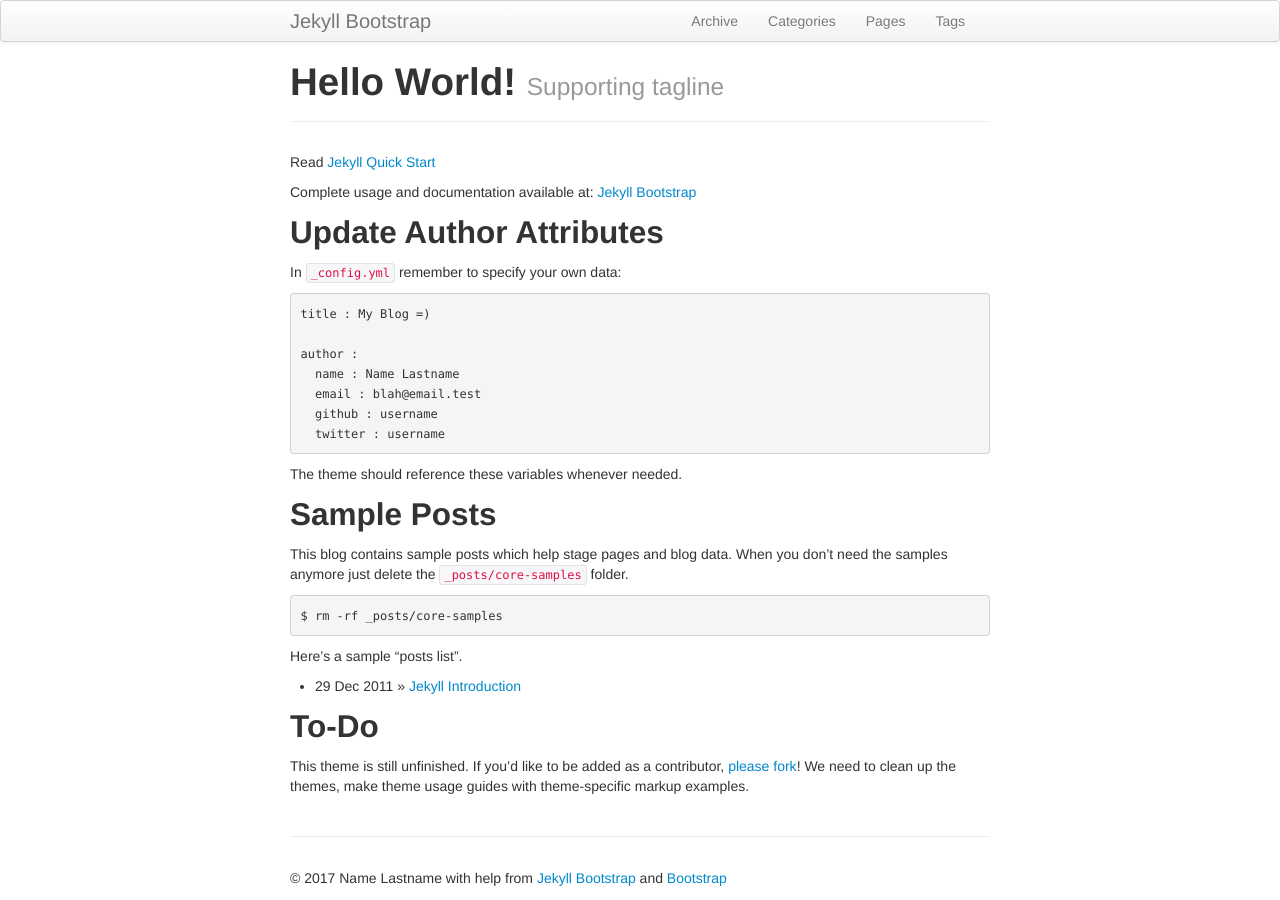
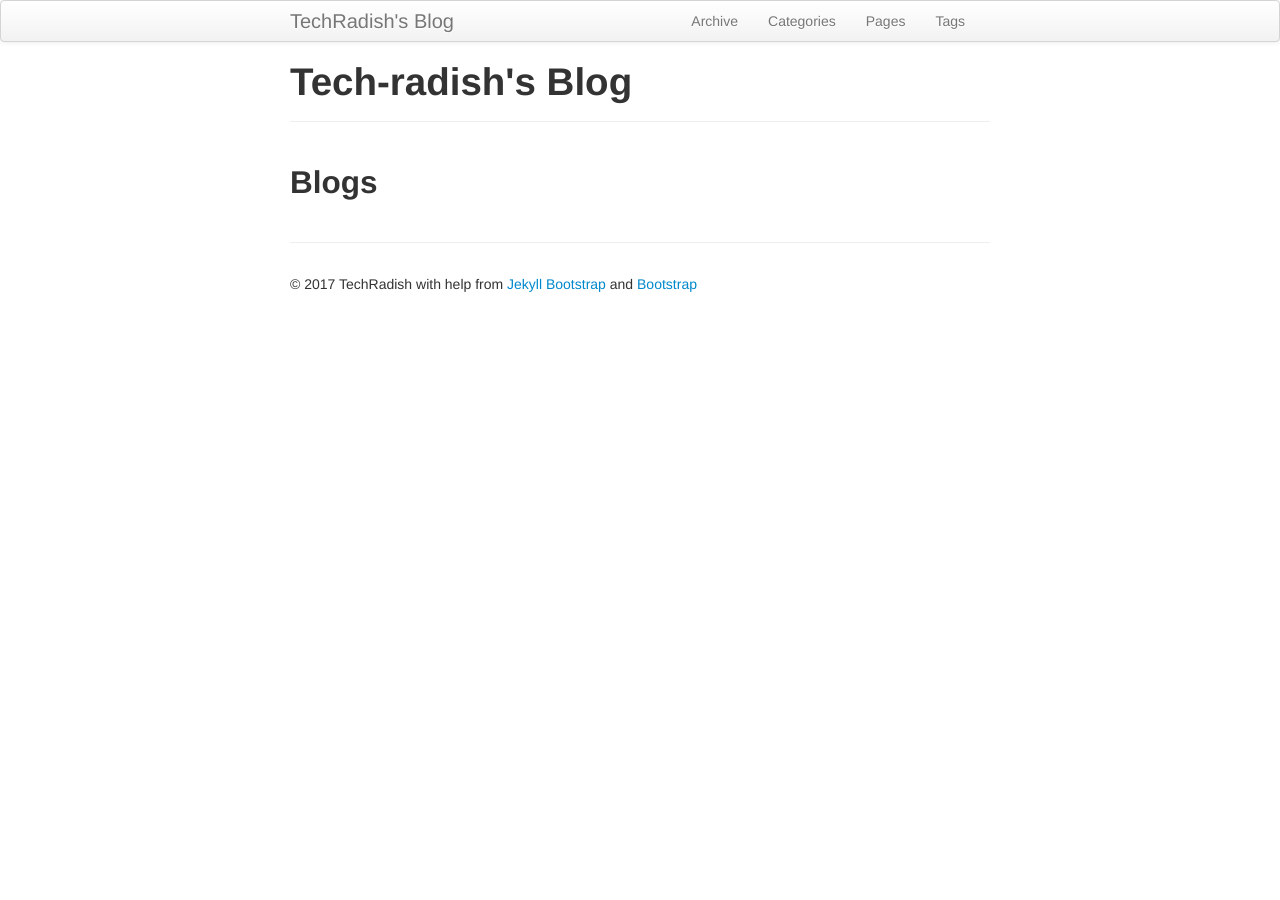
Before and after one commit to GreenWangcl/greenwangcl.github.com, a Jekyll site: the page built from index.md, in a window 1280 px wide. Built offline with Jekyll 4.4.1, drawn with Linux system fonts in a browser that asks for light colours.

Commit message:
Update home page

```diff
--- a/_config.yml
+++ b/_config.yml
@@ -2,20 +2,19 @@
 # For more see: http://jekyllrb.com/docs/permalinks/
 permalink: /:categories/:year/:month/:day/:title
 
-exclude: [".rvmrc", ".rbenv-version", "README.md", "Rakefile", "changelog.md"]
+exclude: [".rvmrc", ".rbenv-version", "README.md", "Rakefile", "changelog.md", "_posts/core-samples", "atom.xml", "rss.xml"]
 highlighter: pygments
 
 # Themes are encouraged to use these universal variables
 # so be sure to set them if your theme uses them.
 #
-title : Jekyll Bootstrap
+title : TechRadish's Blog
 tagline: Site Tagline
 author :
-  name : Name Lastname
-  email : blah@email.test
-  github : username
-  twitter : username
-  feedburner : feedname
+  name : TechRadish
+  email : greenwangcl@gmail.com
+  github : greenwangcl
+  twitter : greenwangcl
 
 # The production_url is only used when full-domain names are needed
 # such as sitemap.txt
@@ -25,7 +24,7 @@ author :
 # Else if you are pushing to username.github.io, replace with your username.
 # Finally if you are pushing to a GitHub project page, include the project name at the end.
 #
-production_url : http://username.github.io
+production_url : http://greenwangcl.github.io
 
 gems: ["jekyll-sitemap"]
 
--- a/index.md
+++ b/index.md
@@ -1,44 +1,13 @@
 ---
 layout: page
-title: Hello World!
-tagline: Supporting tagline
+title: Tech-radish's Blog
 ---
 {% include JB/setup %}
 
-Read [Jekyll Quick Start](http://jekyllbootstrap.com/usage/jekyll-quick-start.html)
-
-Complete usage and documentation available at: [Jekyll Bootstrap](http://jekyllbootstrap.com)
-
-## Update Author Attributes
-
-In `_config.yml` remember to specify your own data:
-
-    title : My Blog =)
-
-    author :
-      name : Name Lastname
-      email : blah@email.test
-      github : username
-      twitter : username
-
-The theme should reference these variables whenever needed.
-
-## Sample Posts
-
-This blog contains sample posts which help stage pages and blog data.
-When you don't need the samples anymore just delete the `_posts/core-samples` folder.
-
-    $ rm -rf _posts/core-samples
-
-Here's a sample "posts list".
+## Blogs
 
 <ul class="posts">
   {% for post in site.posts %}
     <li><span>{{ post.date | date_to_string }}</span> &raquo; <a href="{{ BASE_PATH }}{{ post.url }}">{{ post.title }}</a></li>
   {% endfor %}
 </ul>
-
-## To-Do
-
-This theme is still unfinished. If you'd like to be added as a contributor, [please fork](http://github.com/plusjade/jekyll-bootstrap)!
-We need to clean up the themes, make theme usage guides with theme-specific markup examples.
```
